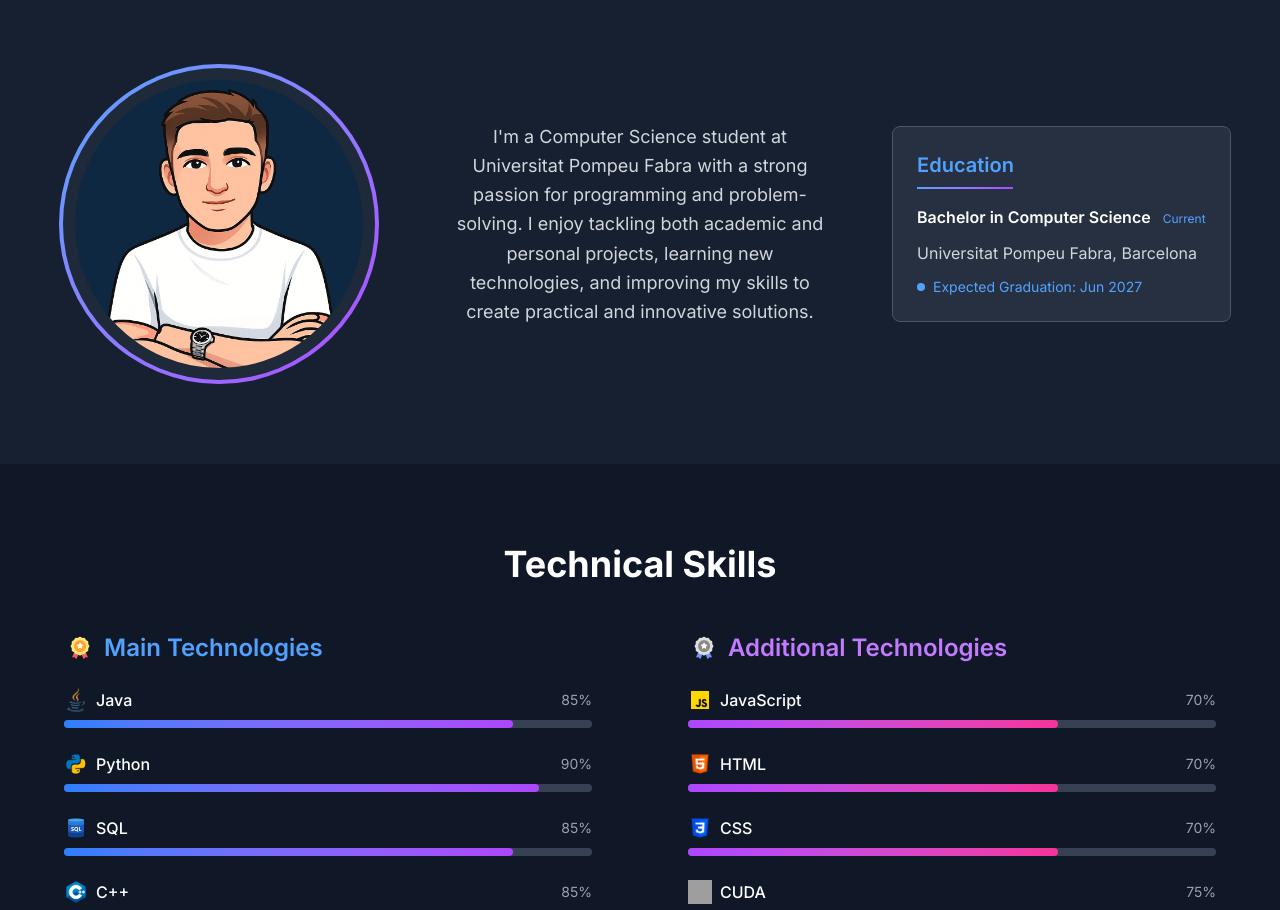
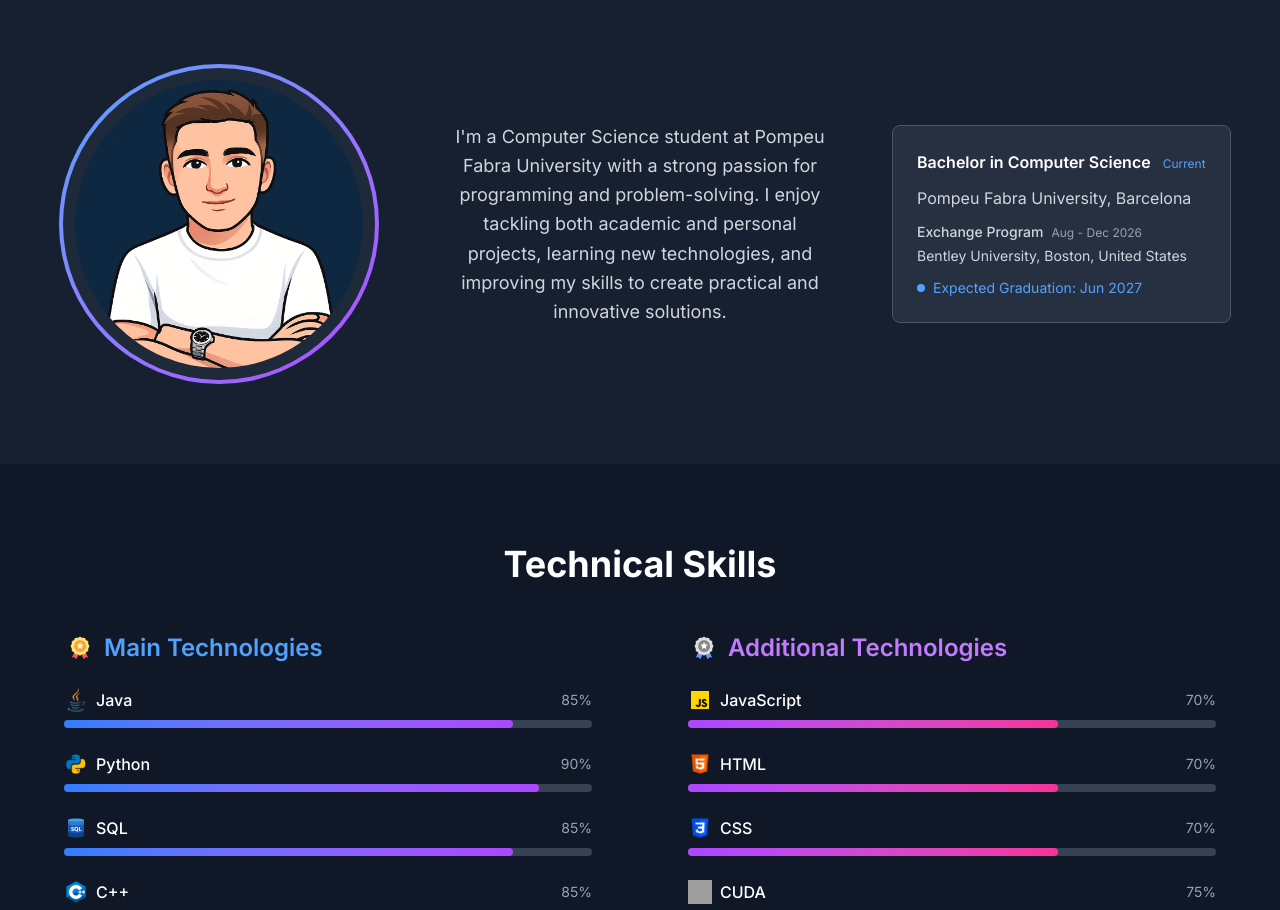
Before and after one commit to arnau-sala/portfolio, a Next.js app: page / in a window 1280 px wide. Shown: the part 920-1830 px from the top of the page. Built offline with nearby package versions, Linux system fonts and the light colour scheme; grey boxes are pictures that could not be loaded.

Commit message:
exchange information

```diff
--- a/app/page.tsx
+++ b/app/page.tsx
@@ -325,11 +325,6 @@
               {/* Education Card */}
               <div className="about-education-card flex justify-center w-full">
                 <div className="bg-gray-700/50 p-6 rounded-lg border border-gray-600 hover:border-blue-400/50 transition-all duration-300 hover:shadow-lg hover:shadow-blue-400/10 relative group">
-                  <div className="mb-4">
-                    <h3 className="text-xl font-semibold text-blue-400 mb-2">{t('about.education')}</h3>
-                    <div className="w-24 h-0.5 bg-gradient-to-r from-blue-400 to-purple-500"></div>
-                  </div>
-
                   <div className="space-y-3">
                     <div className="flex items-baseline justify-between gap-3">
                       <h4 className="font-semibold text-white">{t('about.degree')}</h4>
@@ -338,6 +333,13 @@
                       </span>
                     </div>
                     <p className="text-gray-300">{t('about.university')}</p>
+                    <div className="text-sm text-gray-300 space-y-1">
+                      <div className="flex items-baseline gap-2">
+                        <span className="font-medium text-gray-300">{t('about.exchange')}</span>
+                        <span className="text-xs text-gray-400">{t('about.exchangePeriod')}</span>
+                      </div>
+                      <p className="text-gray-300">{t('about.exchangeUniversity')}</p>
+                    </div>
                     <div className="flex items-center gap-2 text-sm text-blue-400">
                       <div className="w-2 h-2 bg-blue-400 rounded-full"></div>
                       <span>{t('about.graduation')}</span>
--- a/public/messages/ca.json
+++ b/public/messages/ca.json
@@ -20,6 +20,9 @@
     "education": "Educació",
     "degree": "Grau en Enginyeria Informàtica",
     "university": "Universitat Pompeu Fabra, Barcelona",
+    "exchange": "Programa d'Intercanvi",
+    "exchangeUniversity": "Universitat Bentley, Boston, Estats Units",
+    "exchangePeriod": "Ago - Des 2026",
     "graduation": "Graduació esperada: Juny de 2027",
     "current": "Actual"
   },
--- a/public/messages/en.json
+++ b/public/messages/en.json
@@ -16,10 +16,13 @@
   },
   "about": {
     "title": "About Me",
-    "description": "I'm a Computer Science student at Universitat Pompeu Fabra with a strong passion for programming and problem-solving. I enjoy tackling both academic and personal projects, learning new technologies, and improving my skills to create practical and innovative solutions.",
+    "description": "I'm a Computer Science student at Pompeu Fabra University with a strong passion for programming and problem-solving. I enjoy tackling both academic and personal projects, learning new technologies, and improving my skills to create practical and innovative solutions.",
     "education": "Education",
     "degree": "Bachelor in Computer Science",
-    "university": "Universitat Pompeu Fabra, Barcelona",
+    "university": "Pompeu Fabra University, Barcelona",
+    "exchange": "Exchange Program",
+    "exchangeUniversity": "Bentley University, Boston, United States",
+    "exchangePeriod": "Aug - Dec 2026",
     "graduation": "Expected Graduation: Jun 2027",
     "current": "Current"
   },
--- a/public/messages/es.json
+++ b/public/messages/es.json
@@ -16,10 +16,13 @@
   },
   "about": {
     "title": "Sobre Mí",
-    "description": "Soy estudiante de Ingeniería Informática en la Universitat Pompeu Fabra de Barcelona. Tengo una gran pasión por la programación y la resolución de problemas. Disfruto enfrentándome tanto a proyectos académicos como personales, aprendiendo nuevas tecnologías y mejorando mis habilidades para crear soluciones prácticas e innovadoras.",
+    "description": "Soy estudiante de Ingeniería Informática en la Universidad Pompeu Fabra de Barcelona. Tengo una gran pasión por la programación y la resolución de problemas. Disfruto enfrentándome tanto a proyectos académicos como personales, aprendiendo nuevas tecnologías y mejorando mis habilidades para crear soluciones prácticas e innovadoras.",
     "education": "Educación",
     "degree": "Grado en Ingeniería Informática",
-    "university": "Universitat Pompeu Fabra, Barcelona",
+    "university": "Universidad Pompeu Fabra, Barcelona",
+    "exchange": "Programa de Intercambio",
+    "exchangeUniversity": "Universidad Bentley, Boston, Estados Unidos",
+    "exchangePeriod": "Ago - Dic 2026",
     "graduation": "Graduación esperada: Junio de 2027",
     "current": "Actual"
   },
```
